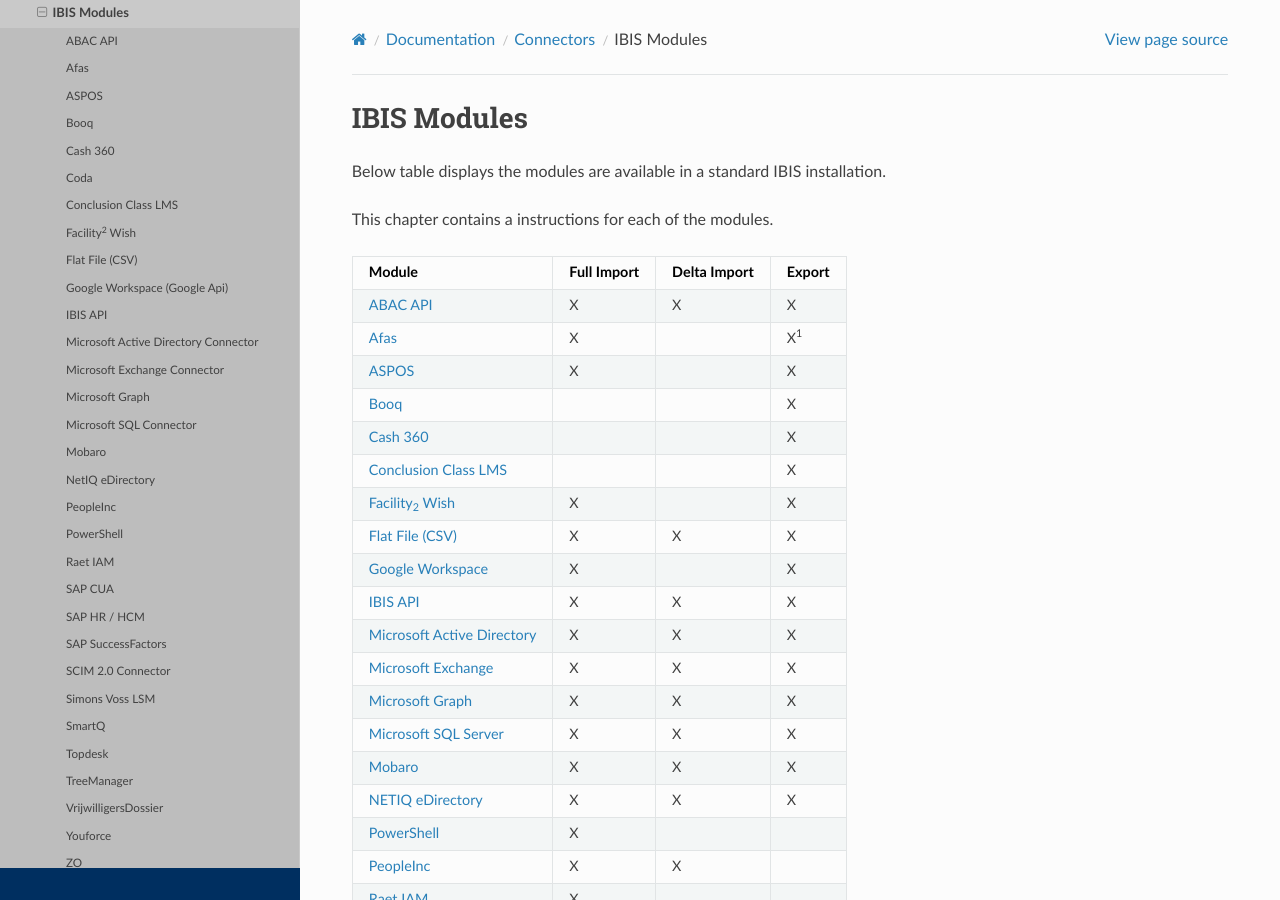
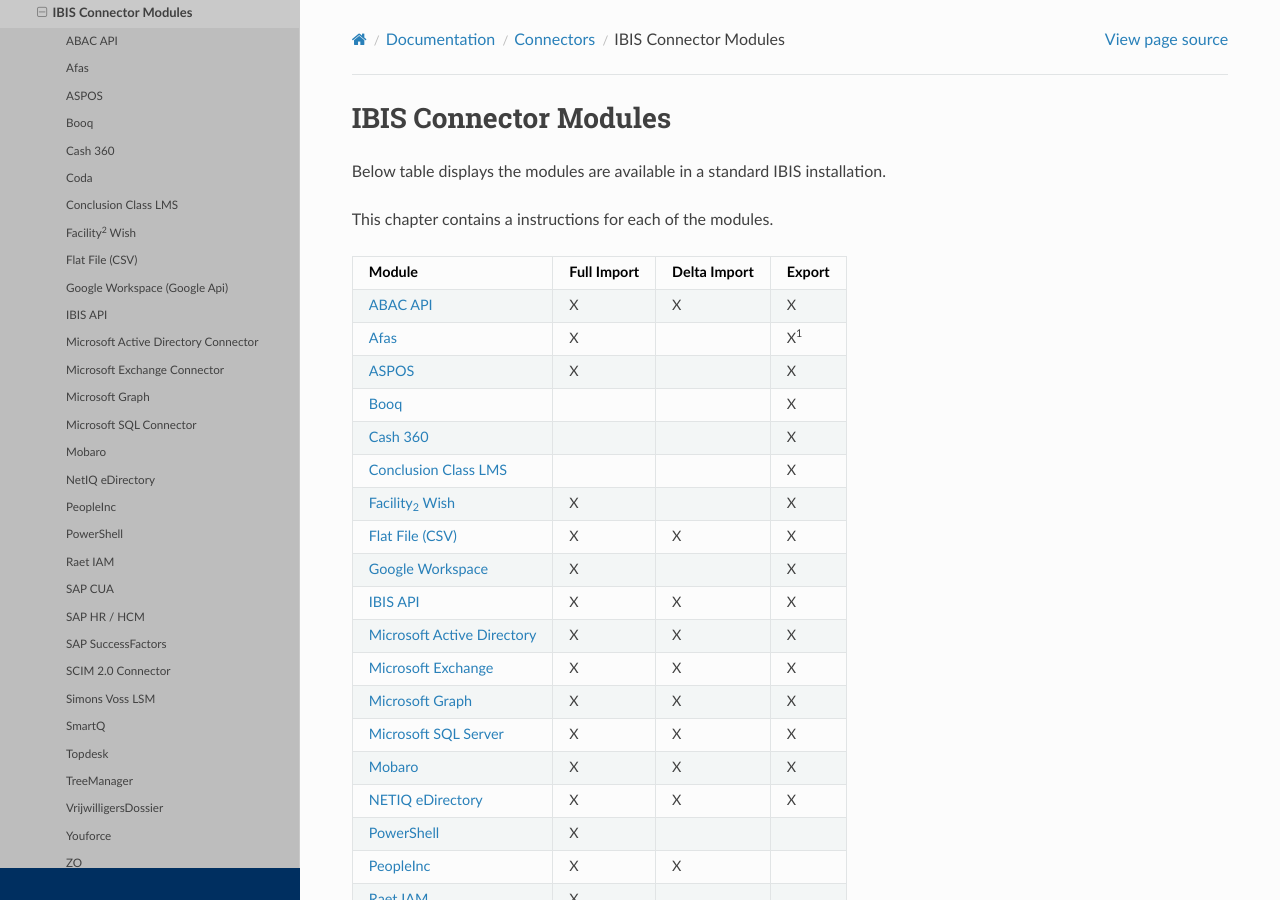
Before and after one commit to Raoulorlando/rtd-tutorial, a Sphinx documentation site: the page built from docs/source/Documentatie/Connectoren/IBIS_Modules.md, in a window 1280 px wide and 900 px high. Built offline with Sphinx 7.4.7 and the Read the Docs theme 2.0.0, drawn with Linux system fonts in a browser that asks for light colours; nearby versions of some CDN libraries; some web fonts are replaced; library files that are not in the unit come from our copies; pages that are not in the unit, such as notebooks, are missing from menus.

Commit message:
Changed heading titles of ABAC- and IBIS_Modules into ABAC- and IBIS Connector Modules

```diff
--- a/docs/source/Documentatie/Connectoren/ABAC_Modules.md
+++ b/docs/source/Documentatie/Connectoren/ABAC_Modules.md
@@ -1,4 +1,4 @@
-# ABAC Modules
+# ABAC Connector Modules
 
 The table below displays the available modules in a standard
 installation.
--- a/docs/source/Documentatie/Connectoren/IBIS_Modules.md
+++ b/docs/source/Documentatie/Connectoren/IBIS_Modules.md
@@ -1,4 +1,4 @@
-# <span id="Modules"></span>IBIS Modules
+# IBIS Connector Modules
 
 Below table displays the modules are available in a standard IBIS
 installation.
```
Also changed, not shown: docs/source/Documentatie/Connectoren/SysPage_AbacConnector.md (+2 -2 lines).
